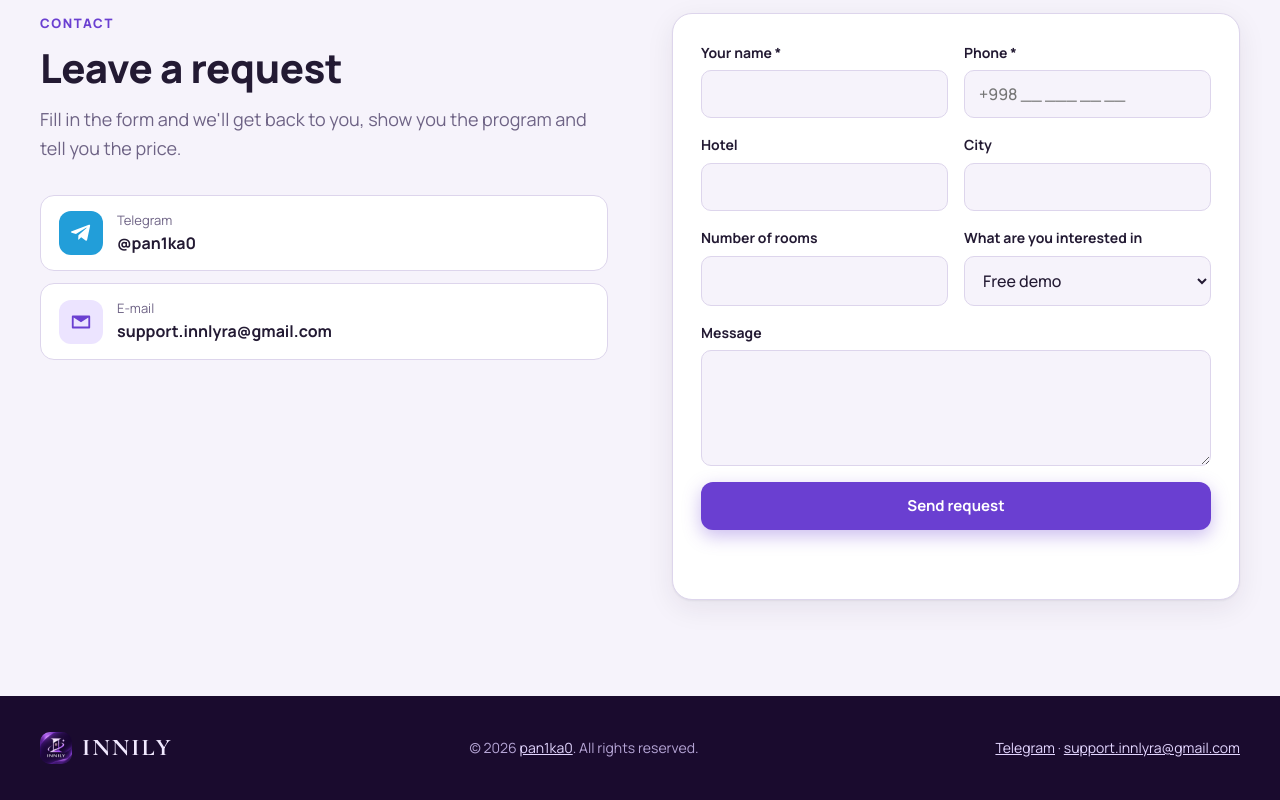
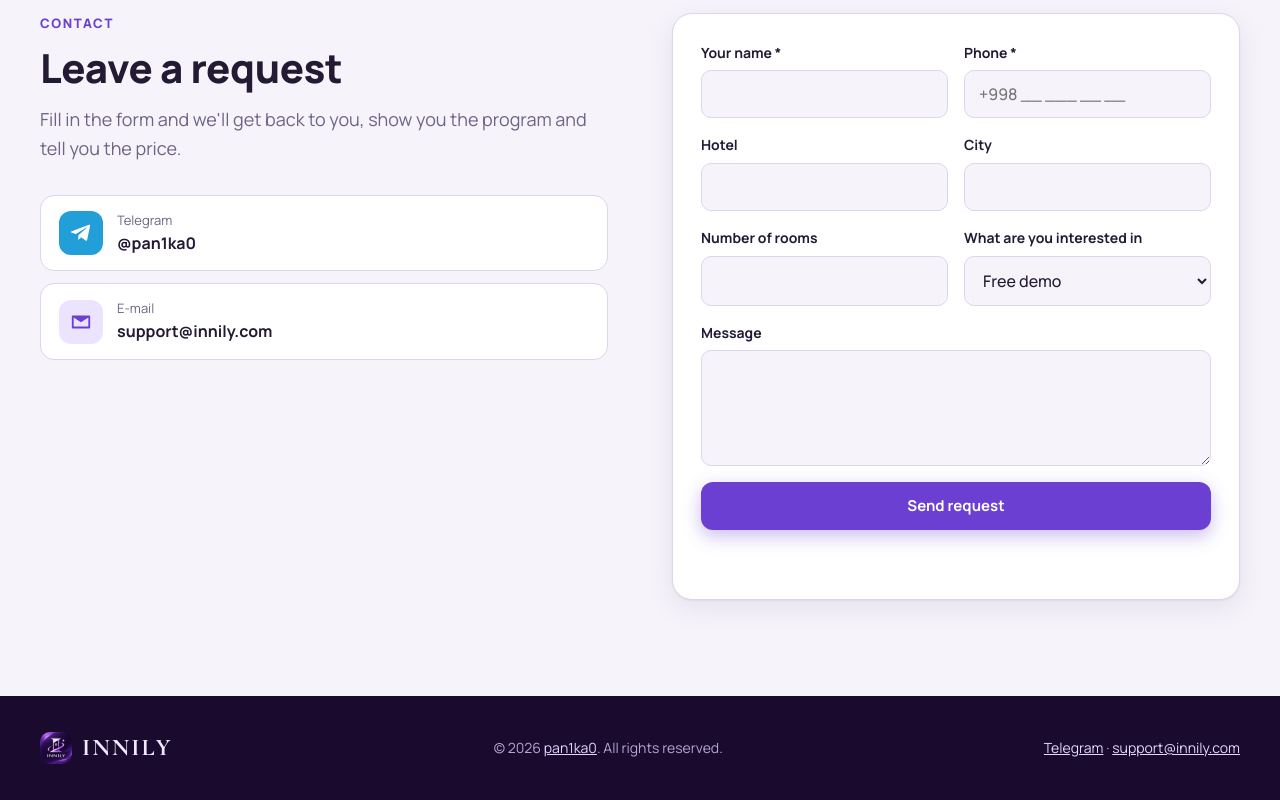
Before and after one commit to pan1ka0/innily-site, a plain HTML site: page index.html in a window 1280 px wide. Shown: the part 7323-8123 px from the top of the page. Drawn offline with nearby package versions, Linux system fonts and the light colour scheme.

Commit message:
Почта поддержки support@innily.com (форма заявок и контакты)
Co-Authored-By: Claude Opus 5.5 <noreply@anthropic.com>

```diff
--- a/index.html
+++ b/index.html
@@ -327,9 +327,9 @@
           <span class="contact__ico contact__ico--tg"><svg class="ico" viewBox="0 0 24 24" aria-hidden="true"><path d="M21.9 4.3 18.7 19.4c-.2 1-.9 1.3-1.7.8l-4.8-3.5-2.3 2.2c-.3.3-.5.5-1 .5l.3-4.9 8.9-8c.4-.3-.1-.5-.6-.2L6.5 13.2 1.8 11.7c-1-.3-1-1 .2-1.5L20.6 3c.9-.3 1.6.2 1.3 1.3z"/></svg></span>
           <span><small>Telegram</small><b>@pan1ka0</b></span>
         </a>
-        <a class="contact" href="mailto:support.innlyra@gmail.com">
+        <a class="contact" href="mailto:support@innily.com">
           <span class="contact__ico"><svg class="ico" viewBox="0 0 24 24" aria-hidden="true"><path d="M3 5h18a1 1 0 0 1 1 1v12a1 1 0 0 1-1 1H3a1 1 0 0 1-1-1V6a1 1 0 0 1 1-1zm9 7.2L4 7v10h16V7l-8 5.2z"/></svg></span>
-          <span><small data-i18n="c.mail">Почта</small><b>support.innlyra@gmail.com</b></span>
+          <span><small data-i18n="c.mail">Почта</small><b>support@innily.com</b></span>
         </a>
       </div>
     </div>
@@ -368,7 +368,7 @@
   <div class="wrap foot__in">
     <div class="brand brand--foot"><img src="img/logo_96.png" alt="" width="32" height="32"><span class="brand__name">INNILY</span></div>
     <p>© 2026 <a href="https://github.com/pan1ka0" target="_blank" rel="noopener">pan1ka0</a>. <span data-i18n="foot.rights">Все права защищены.</span></p>
-    <p><a href="https://t.me/pan1ka0" target="_blank" rel="noopener">Telegram</a> · <a href="mailto:support.innlyra@gmail.com">support.innlyra@gmail.com</a></p>
+    <p><a href="https://t.me/pan1ka0" target="_blank" rel="noopener">Telegram</a> · <a href="mailto:support@innily.com">support@innily.com</a></p>
   </div>
 </footer>
 
--- a/js/main.js
+++ b/js/main.js
@@ -1,7 +1,7 @@
 // INNILY — © 2026 pan1ka0 (https://github.com/pan1ka0). Все права защищены.
 (function () {
   "use strict";
-  var FORM_URL = "https://formsubmit.co/ajax/support.innlyra@gmail.com"; // заявки приходят на эту почту
+  var FORM_URL = "https://formsubmit.co/ajax/support@innily.com"; // заявки приходят на эту почту
   var LANGS = ["ru", "uz", "en"];
   var DICT = window.I18N || {};
   var lang = "ru";
```
